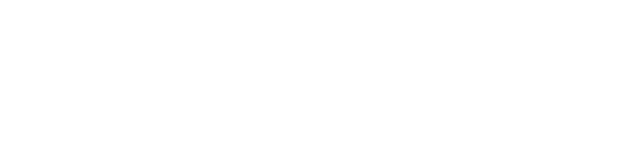
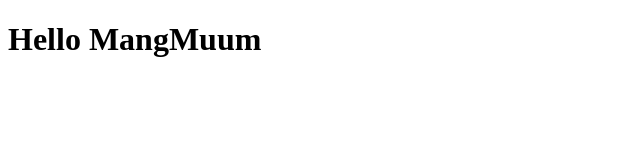
Before and after one commit to aaaaaaaaaabbbbbbbbbb/day2_p1, a plain HTML site: page index.html in a window 1280 px wide. Shown: the whole page, without its empty margins (0-640 px from the left). Drawn offline with Linux system fonts and the light colour scheme.

Commit message:
edit index

```diff
--- a/index.html
+++ b/index.html
@@ -5,6 +5,6 @@
     <title>Title</title>
 </head>
 <body>
-
+<h1>Hello MangMuum</h1>
 </body>
 </html>
```
